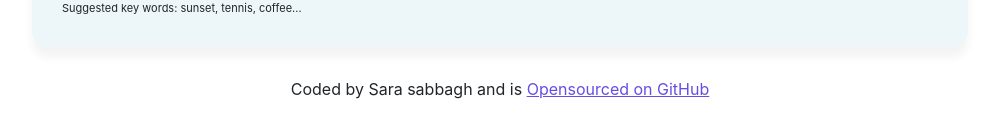
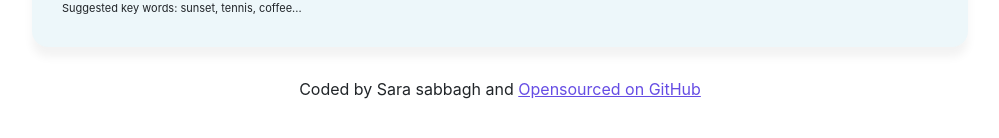
Before and after one commit to Saraesabbagh/dictionary-react-project, a React (Create React App) app: page / in a window 1280 px wide. Shown: the part 320-458 px from the top of the page, without its empty margins (140-1139 px from the left). Built offline with nearby package versions, Linux system fonts and the light colour scheme; no server answers.

Commit message:
completed footer

```diff
--- a/src/App.js
+++ b/src/App.js
@@ -14,7 +14,7 @@ export default function App() {
           <Dictionary defaultKeyword="sunset" />
         </main>
         <footer className="App-footer">
-          Coded by Sara sabbagh and is{" "}
+          Coded by Sara sabbagh and{" "}
           <a
             href="https://github.com/Saraesabbagh/dictionary-react-project"
             target="_blank"
```
